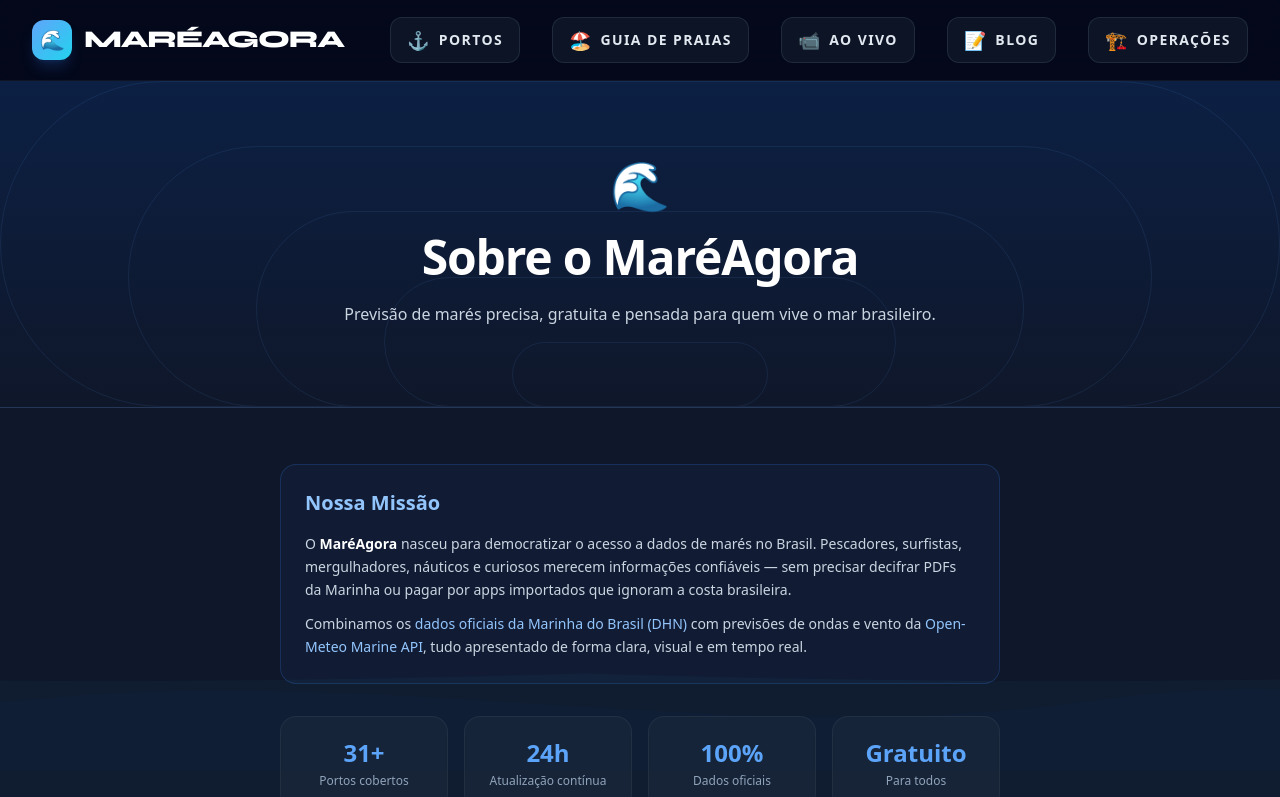
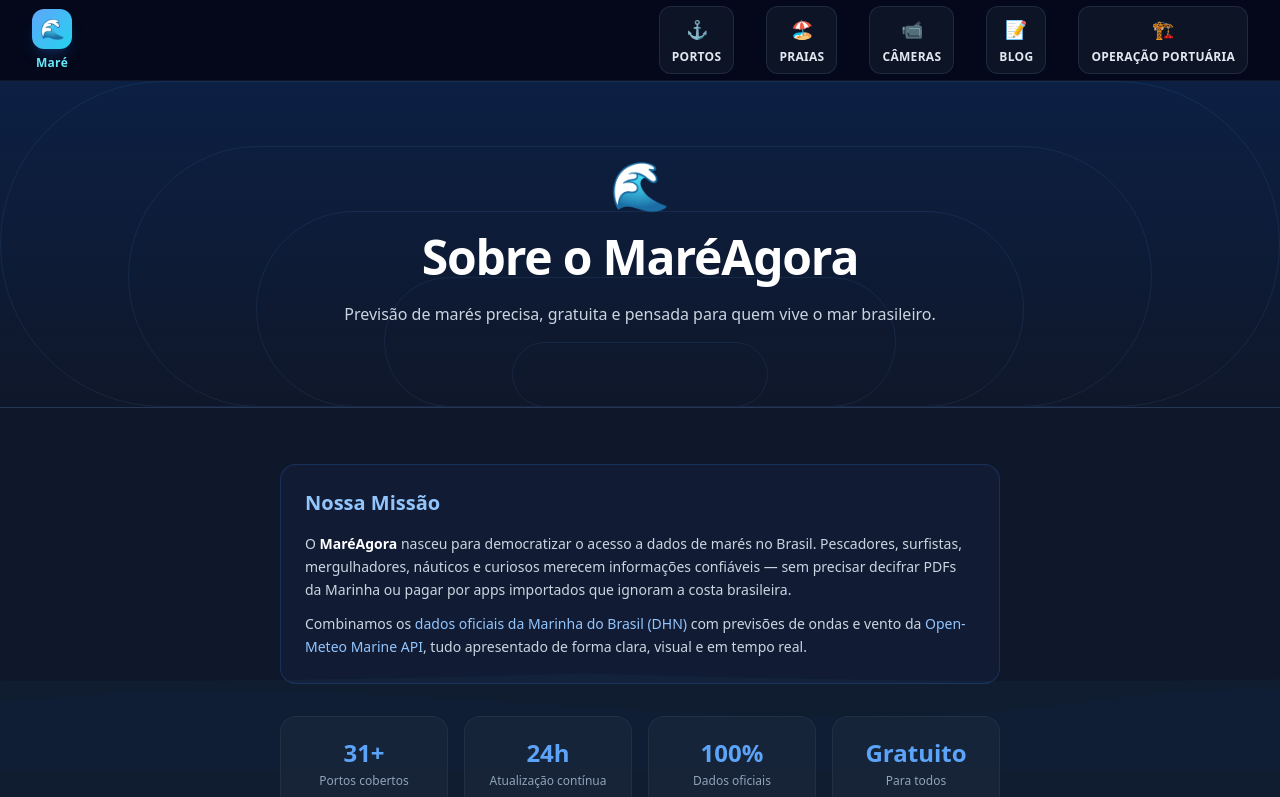
Before and after one commit to gustafa001/Mareagora, a Next.js app: page /sobre in a window 1280 px wide. Shown: the top 797 px of the page. Built offline with nearby package versions, Linux system fonts and the light colour scheme.

Commit message:
Update NavBar.tsx

```diff
--- a/components/NavBar.tsx
+++ b/components/NavBar.tsx
@@ -11,11 +11,11 @@ export default function NavBar({ className = '' }: NavBarProps) {
       <div className="max-w-7xl mx-auto px-4 sm:px-6 lg:px-8">
         <div className="flex items-center justify-between h-20">
           {/* Logo */}
-          <Link href="/" className="flex items-center gap-2 sm:gap-3 hover:opacity-80 transition-all group flex-shrink-0">
-            <div className="w-10 h-10 rounded-xl bg-gradient-to-br from-blue-400 to-cyan-400 flex items-center justify-center shadow-lg shadow-blue-500/20 group-hover:scale-110 transition-transform flex-shrink-0">
-              <span className="text-xl">🌊</span>
+          <Link href="/" className="flex flex-col items-center justify-center gap-1.5 hover:opacity-80 transition-all group flex-shrink-0">
+            <div className="w-9 h-9 sm:w-10 sm:h-10 rounded-xl bg-gradient-to-br from-blue-400 to-cyan-400 flex items-center justify-center shadow-lg shadow-blue-500/20 group-hover:scale-110 transition-transform flex-shrink-0">
+              <span className="text-lg sm:text-xl">🌊</span>
             </div>
-            <span className="font-black text-xl sm:text-2xl tracking-tighter font-syne uppercase hidden sm:inline">MaréAgora</span>
+            <span className="text-[11px] sm:text-xs font-semibold text-cyan-300 tracking-wide leading-none whitespace-nowrap">Maré</span>
           </Link>
 
           {/* Navigation Links */}
@@ -23,51 +23,51 @@ export default function NavBar({ className = '' }: NavBarProps) {
             {/* Portos Link */}
             <Link
               href="/portos"
-              className="p-2 sm:px-4 sm:py-2 rounded-lg sm:rounded-xl text-xs sm:text-sm font-black uppercase tracking-widest text-slate-200 hover:text-white bg-slate-800/40 hover:bg-blue-500/20 border border-slate-700/50 hover:border-blue-400/50 transition-all duration-300 flex items-center gap-1.5 sm:gap-2 flex-shrink-0"
+              className="p-1.5 sm:px-3 sm:py-2 rounded-lg sm:rounded-xl text-slate-200 hover:text-white bg-slate-800/40 hover:bg-blue-500/20 border border-slate-700/50 hover:border-blue-400/50 transition-all duration-300 flex flex-col items-center justify-center gap-1.5 flex-shrink-0"
               title="Portos"
             >
-              <span className="text-base sm:text-lg">⚓</span>
-              <span className="hidden sm:inline">Portos</span>
+              <span className="text-sm sm:text-lg leading-none">⚓</span>
+              <span className="text-[11px] sm:text-xs font-semibold uppercase tracking-wide leading-none whitespace-nowrap">Portos</span>
             </Link>
 
             {/* Guia de Praias Link */}
             <Link
               href="/guia-praias"
-              className="p-2 sm:px-4 sm:py-2 rounded-lg sm:rounded-xl text-xs sm:text-sm font-black uppercase tracking-widest text-slate-200 hover:text-white bg-slate-800/40 hover:bg-blue-500/20 border border-slate-700/50 hover:border-blue-400/50 transition-all duration-300 flex items-center gap-1.5 sm:gap-2 flex-shrink-0"
+              className="p-1.5 sm:px-3 sm:py-2 rounded-lg sm:rounded-xl text-slate-200 hover:text-white bg-slate-800/40 hover:bg-blue-500/20 border border-slate-700/50 hover:border-blue-400/50 transition-all duration-300 flex flex-col items-center justify-center gap-1.5 flex-shrink-0"
               title="Guia de Praias"
             >
-              <span className="text-base sm:text-lg">🏖️</span>
-              <span className="hidden sm:inline">Guia de Praias</span>
+              <span className="text-sm sm:text-lg leading-none">🏖️</span>
+              <span className="text-[11px] sm:text-xs font-semibold uppercase tracking-wide leading-none whitespace-nowrap">Praias</span>
             </Link>
 
             {/* Câmeras Link */}
             <Link
               href="/cameras"
-              className="p-2 sm:px-4 sm:py-2 rounded-lg sm:rounded-xl text-xs sm:text-sm font-black uppercase tracking-widest text-slate-200 hover:text-white bg-slate-800/40 hover:bg-blue-500/20 border border-slate-700/50 hover:border-blue-400/50 transition-all duration-300 flex items-center gap-1.5 sm:gap-2 flex-shrink-0"
+              className="p-1.5 sm:px-3 sm:py-2 rounded-lg sm:rounded-xl text-slate-200 hover:text-white bg-slate-800/40 hover:bg-blue-500/20 border border-slate-700/50 hover:border-blue-400/50 transition-all duration-300 flex flex-col items-center justify-center gap-1.5 flex-shrink-0"
               title="Praias ao Vivo"
             >
-              <span className="text-base sm:text-lg">📹</span>
-              <span className="hidden sm:inline">Ao Vivo</span>
+              <span className="text-sm sm:text-lg leading-none">📹</span>
+              <span className="text-[11px] sm:text-xs font-semibold uppercase tracking-wide leading-none whitespace-nowrap">Câmeras</span>
             </Link>
 
             {/* Blog Link */}
             <Link
               href="/blog"
-              className="p-2 sm:px-4 sm:py-2 rounded-lg sm:rounded-xl text-xs sm:text-sm font-black uppercase tracking-widest text-slate-200 hover:text-white bg-slate-800/40 hover:bg-blue-500/20 border border-slate-700/50 hover:border-blue-400/50 transition-all duration-300 flex items-center gap-1.5 sm:gap-2 flex-shrink-0"
+              className="p-1.5 sm:px-3 sm:py-2 rounded-lg sm:rounded-xl text-slate-200 hover:text-white bg-slate-800/40 hover:bg-blue-500/20 border border-slate-700/50 hover:border-blue-400/50 transition-all duration-300 flex flex-col items-center justify-center gap-1.5 flex-shrink-0"
               title="Blog"
             >
-              <span className="text-base sm:text-lg">📝</span>
-              <span className="hidden sm:inline">Blog</span>
+              <span className="text-sm sm:text-lg leading-none">📝</span>
+              <span className="text-[11px] sm:text-xs font-semibold uppercase tracking-wide leading-none whitespace-nowrap">Blog</span>
             </Link>
 
             {/* Operações Portuárias Link */}
             <Link
               href="/operacoes-portuarias"
-              className="p-2 sm:px-4 sm:py-2 rounded-lg sm:rounded-xl text-xs sm:text-sm font-black uppercase tracking-widest text-slate-200 hover:text-white bg-slate-800/40 hover:bg-blue-500/20 border border-slate-700/50 hover:border-blue-400/50 transition-all duration-300 flex items-center gap-1.5 sm:gap-2 flex-shrink-0"
+              className="p-1.5 sm:px-3 sm:py-2 rounded-lg sm:rounded-xl text-slate-200 hover:text-white bg-slate-800/40 hover:bg-blue-500/20 border border-slate-700/50 hover:border-blue-400/50 transition-all duration-300 flex flex-col items-center justify-center gap-1.5 flex-shrink-0"
               title="Operações Portuárias"
             >
-              <span className="text-base sm:text-lg">🏗️</span>
-              <span className="hidden sm:inline">Operações</span>
+              <span className="text-sm sm:text-lg leading-none">🏗️</span>
+              <span className="text-[11px] sm:text-xs font-semibold uppercase tracking-wide leading-tight text-center max-w-[64px] sm:max-w-none">Operação Portuária</span>
             </Link>
           </div>
         </div>
```
